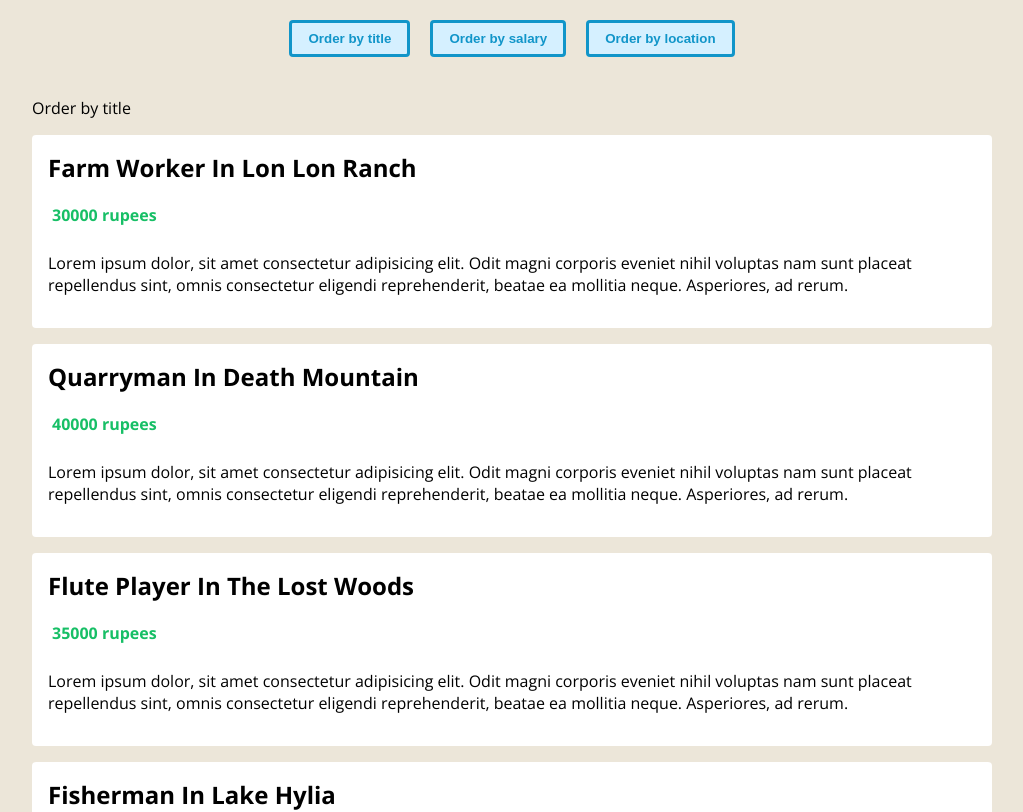
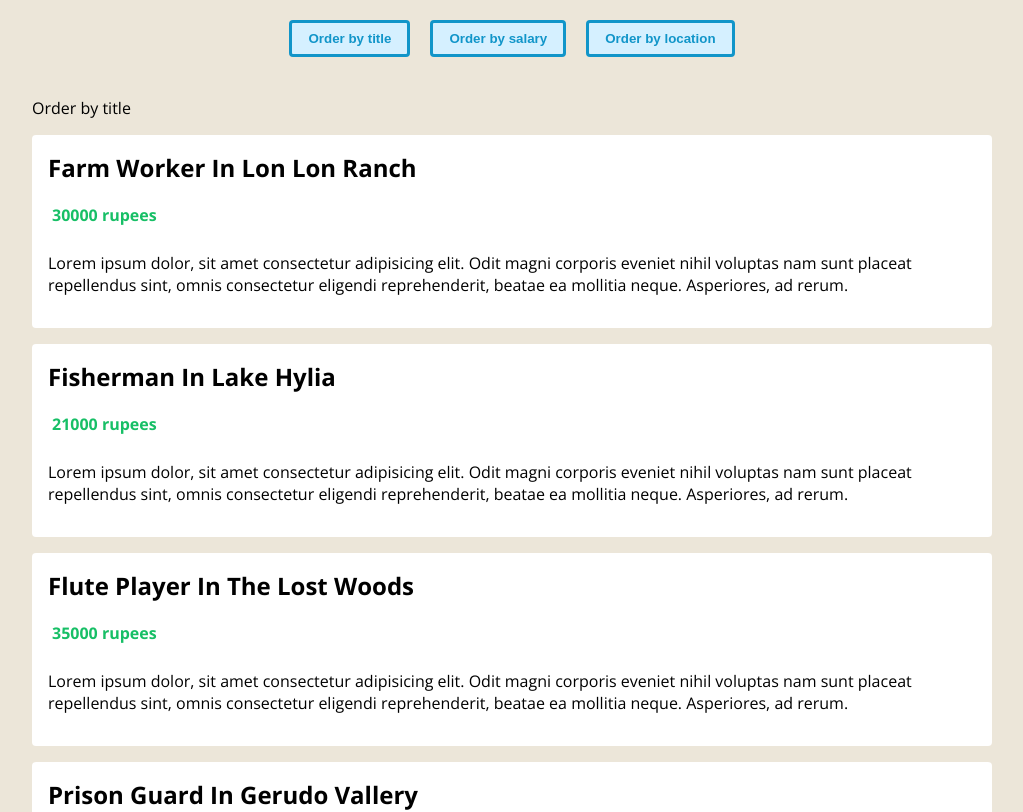
Before and after one commit to drummer-Yurii/hyrule-jobs, a Vue app: page / in a window 1280 px wide. Shown: the top 812 px of the page, without its empty margins (128-1151 px from the left). Built offline with nearby package versions, Linux system fonts and the light colour scheme.

Commit message:
sorted by order with computed

```diff
--- a/src/components/JobList.vue
+++ b/src/components/JobList.vue
@@ -2,7 +2,7 @@
     <div class="job-list">
       <p>Order by {{ order }}</p>
         <ul>
-            <li v-for="job in jobs" :key="job.id">
+            <li v-for="job in orderedJobs" :key="job.id">
                 <h2>{{ job.title }} in {{ job.location }}</h2>
                 <div class="salary">
                     <p>{{ job.salary }} rupees</p>
@@ -22,7 +22,7 @@
 <script lang="ts">
 import Job from '@/types/job';
 import OrderTerm from '@/types/OrderTerm';
-import { defineComponent, PropType } from 'vue'
+import { computed, defineComponent, PropType } from 'vue'
 
 export default defineComponent({
     props: {
@@ -34,6 +34,16 @@
           required: true,
           type: String as PropType<OrderTerm>
         }
+    },
+
+    setup(props) {
+      const orderedJobs = computed(() => {
+        return [...props.jobs].sort((a: Job, b: Job) => {
+          return a[props.order] > b[props.order] ? 1 : -1
+        })
+      })
+
+      return { orderedJobs }
     }
 })
 </script>
```
